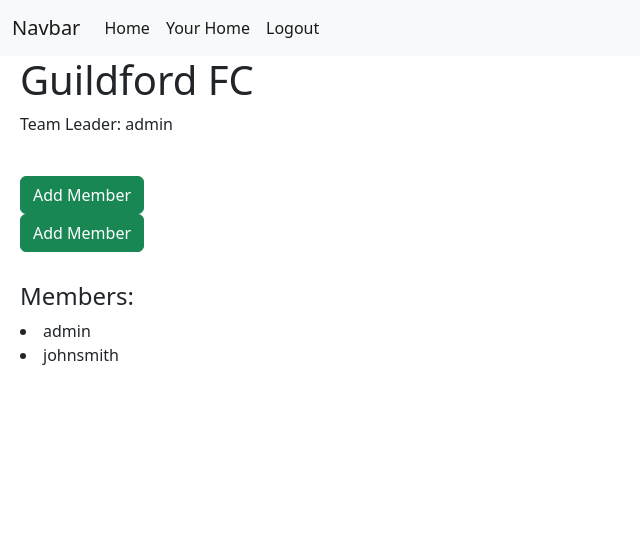
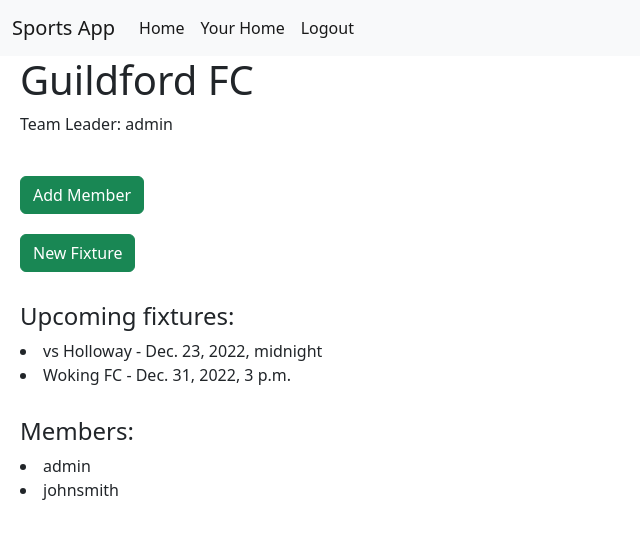
Before and after one commit to newtinn/com2025_coursework, a Django app: page /app/team/1 in a window 1280 px wide. Shown: the top 539 px of the page, without its empty margins (0-640 px from the left). Run offline with Django 4.2, Linux system fonts and the light colour scheme; a user stored in the database is signed in; data comes from the database, SQL or seed files in the repository; both versions use the stored data as it was after the commit.

Commit message:
Create Fixture feature added

```diff
--- a/coursework/homeapp/views.py
+++ b/coursework/homeapp/views.py
@@ -3,4 +3,4 @@ from django.http import HttpResponse
 
 def home(request):
     context = {}
-    return render(request, 'homeapp/home.html', context)
+    return render(request, 'home.html', context)
--- a/coursework/sportsapp/templates/team/teamHome.html
+++ b/coursework/sportsapp/templates/team/teamHome.html
@@ -22,16 +22,17 @@
                 </form>
             </div>
             <br/>
-            <input type="submit" value="Add Member" class="btn btn-success" onclick="toggleAddFixture()"/>
-            <div id="newFixtureForm" style="display: none; margin-top: 30px;">
-                <form method="POST">
-                    {% csrf_token %}
-                    <h4>Create new Fixture</h4>
-                    {{ form.as_p }}
-                    <input type="submit" />
-                </form>
-            </div>
+            <a href="/app/team/newFixture/{{team.id}}"><input type="submit" value="New Fixture" class="btn btn-success" style="margin-top: 20px;" /></a>
         {% endif %}
+
+        <div style="margin-top: 30px;">
+            <h4>Upcoming fixtures:</h4>
+            {% if fixtures != None %}
+                {% for fixture in fixtures %}
+                    <li>{{fixture.name}} - {{fixture.date}}</li>
+                {% endfor %}
+            {% endif %}
+        </div>
 
         <div style="margin-top: 30px;">
             <h4>Members:</h4>
--- a/coursework/sportsapp/templates/userHome.html
+++ b/coursework/sportsapp/templates/userHome.html
@@ -13,6 +13,9 @@
         {% endfor %}
 
         <h4 style="margin-top: 50px;">Upcoming fixtures</h4>
+        {% for fixture in fixtures %}
+            <li><a href="/app/fixture/{{currentFixture.id}}">{{fixture.name}} - {{fixture.date}}</a></li>
+        {% endfor %}
 
     {% else %}
         <h1>You are not logged in!</h1>
--- a/coursework/sportsapp/urls.py
+++ b/coursework/sportsapp/urls.py
@@ -4,5 +4,6 @@ from . import views
 urlpatterns = [
     path('home', views.userHome, name='userHome'),
     path('team/<int:team>', views.teamPage, name='teamPage'),
-    path('team/create', views.teamCreate, name='teamCreate')
+    path('team/create', views.teamCreate, name='teamCreate'),
+    path('team/newFixture/<int:team>', views.fixtureCreate, name='fixtureCreate')
 ]
--- a/coursework/sportsapp/views.py
+++ b/coursework/sportsapp/views.py
@@ -13,7 +13,17 @@ def userHome(request):
         # getting the teams that the user is a part of
         teams = Member.objects.filter(userID=request.user).all()
 
-        return render(request, "userHome.html", {"teams": teams})
+        # getting the fixtures for the user
+        fixtures = []
+
+        for team in teams:
+            teamFixtures = Fixture.objects.filter(teamID=team.teamID).all()
+            for fixture in teamFixtures:
+                fixtures.append(fixture)
+
+        fixtures.sort(key = lambda x: x.date)
+
+        return render(request, "userHome.html", {"teams": teams, "fixtures": fixtures})
     else:
         return HttpResponseRedirect('/')
 
@@ -36,6 +46,10 @@ def teamPage(request, team):
         if (members):
             context["members"] = members
 
+        # showing fixtures
+        fixtures = Fixture.objects.filter(teamID=currentTeam).all().order_by('date')
+        if (fixtures):
+            context["fixtures"] = fixtures
 
         # checking if the user is an admin
         if (request.user.is_authenticated):
@@ -103,6 +117,7 @@ def fixtureCreate(request, team):
     if (currentMember.teamAdmin == True):
         if (request.method == 'POST'):
             currentTeam = Team.objects.filter(id=team).first()
+            teamID = str(currentTeam.id)
 
             form = FixtureCreationForm(request.POST)
 
@@ -111,11 +126,13 @@ def fixtureCreate(request, team):
                 data = form.cleaned_data
                 fixture = Fixture(name=data['name'], date=data['date'], description=data['description'], location=data['location'], teamID=currentTeam)
                 fixture.save()
-                teamID = str(Team.objects.latest('id'))
 
-                return HttpResponseRedirect('team/'+teamID)
+                return HttpResponseRedirect('/app/team/'+teamID)
             else:
-                return HttpResponseRedirect('/team/newFixture/'+teamID)
+                # return message
+                print(form.errors)
+
+                return HttpResponseRedirect('/app/team/newFixture/'+teamID)
         else:
             form = FixtureCreationForm()
             context = {'form': form}
--- a/coursework/templates/base.html
+++ b/coursework/templates/base.html
@@ -16,7 +16,7 @@
     <body>
         <nav class="navbar navbar-expand-lg bg-light">
             <div class="container-fluid">
-              <a class="navbar-brand" href="#">Navbar</a>
+              <a class="navbar-brand" href="{% url 'home' %}">Sports App</a>
               <button class="navbar-toggler" type="button" data-bs-toggle="collapse" data-bs-target="#navbarSupportedContent" aria-controls="navbarSupportedContent" aria-expanded="false" aria-label="Toggle navigation">
                 <span class="navbar-toggler-icon"></span>
               </button>
```
Also changed, not shown: coursework/db.sqlite3, coursework/homeapp/templates/home.html (renamed from coursework/homeapp/templates/homeapp/home.html).
